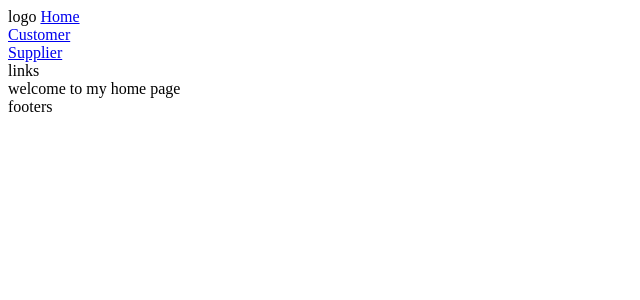
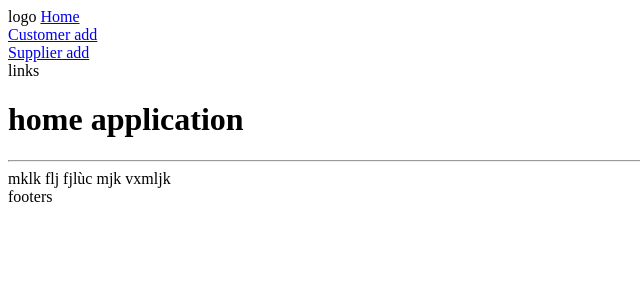
Before and after one commit to anthonyGosme/angular10, an Angular app in the folder customerApp/: page /home in a window 1280 px wide. Shown: the top 300 px of the page, without its empty margins (0-640 px from the left). Built offline with nearby package versions, Linux system fonts and the light colour scheme.

Commit message:
sub modul lazy loading

```diff
--- /dev/null
+++ b/customerApp/src/customerApp/customer/customerAppCustomerModule.ts
@@ -0,0 +1,19 @@
+import { CommonModule } from '@angular/common';
+import { NgModule } from '@angular/core';
+import { RouterModule } from '@angular/router';
+import { customerRoutes } from '../routing/customerAppCustomerRouting';
+import { FormsModule } from '@angular/forms';
+import { customerComponent } from './customerAppCustomerComponent';
+
+@NgModule({
+  declarations: [
+    customerComponent
+    // charge des conmposants
+  ],
+  imports: [
+    CommonModule, FormsModule, RouterModule.forChild(customerRoutes)  // import des modules
+  ],
+  providers: [],
+  bootstrap: [customerComponent] // demarre le composant customerComponent
+})
+export class customerModule { }
--- a/customerApp/src/customerApp/customerApp.modules.ts
+++ /dev/null
@@ -1,23 +0,0 @@
-import { BrowserModule } from '@angular/platform-browser';
-import { NgModule } from '@angular/core';
-import { RouterModule } from '@angular/router';
-import { mainRoutes } from './routing/customerAppMainRouting';
-import { FormsModule } from '@angular/forms';
-import { customerComponent } from './customer/customerAppCustomerComponent';
-import {  masterPageComponent   } from './master/customerAppMasterPageComponent';
-import {  homeComponent   } from './home/customerAppHomeComponent';
-import {  supplierComponent   } from './supplier/customerAppSupplierComponent';
-@NgModule({
-  declarations: [
-    customerComponent,homeComponent,
-    supplierComponent,masterPageComponent
-
-    // charge des conmposants
-  ],
-  imports: [
-    BrowserModule, FormsModule, RouterModule.forRoot(mainRoutes)  // import des modules
-  ],
-  providers: [],
-  bootstrap: [masterPageComponent] // demarre le composant customerComponent
-})
-export class customerModule { }
--- a/customerApp/src/customerApp/home/customerAppHomeView.html
+++ b/customerApp/src/customerApp/home/customerAppHomeView.html
@@ -1 +1,3 @@
-welcome to my home page
+<H1> home application</H1>
+<hr/>
+mklk flj fjlùc mjk vxmljk
--- /dev/null
+++ b/customerApp/src/customerApp/home/customerAppMainModule.ts
@@ -0,0 +1,19 @@
+import { BrowserModule } from '@angular/platform-browser';
+import { NgModule } from '@angular/core';
+import { RouterModule } from '@angular/router';
+import { mainRoutes } from '../routing/customerAppMainRouting';
+import { FormsModule } from '@angular/forms';
+import { homeComponent } from './customerAppHomeComponent';
+import { masterPageComponent } from './customerAppMasterPageComponent';
+@NgModule({
+  declarations: [
+    homeComponent,masterPageComponent
+    // charge des conmposants
+  ],
+  imports: [
+    BrowserModule, FormsModule, RouterModule.forRoot(mainRoutes)  // import des modules
+  ],
+  providers: [],
+  bootstrap: [masterPageComponent] // demarre le composant customerComponent
+})
+export class mainModule { }
--- a/customerApp/src/customerApp/master/customerAppMasterPageView.html
+++ b/customerApp/src/customerApp/home/customerAppMasterPageView.html
@@ -1,7 +1,7 @@
 logo
 <a [routerLink] ="['home']">Home</a><br/>
-<a [routerLink] ="['customer']">Customer</a><br/>
-<a [routerLink] ="['supplier']">Supplier<br/>
+<a [routerLink] ="['customer/add']">Customer add</a><br/>
+<a [routerLink] ="['supplier/add']">Supplier add<br/>
 
 </a>
 links
--- /dev/null
+++ b/customerApp/src/customerApp/routing/customerAppCustomerRouting.ts
@@ -0,0 +1,6 @@
+import { customerComponent } from '../customer/customerAppCustomerComponent';
+
+export const customerRoutes =
+[
+    {path:'add', component : customerComponent }
+];
--- a/customerApp/src/customerApp/routing/customerAppMainRouting.ts
+++ b/customerApp/src/customerApp/routing/customerAppMainRouting.ts
@@ -1,11 +1,14 @@
-import { customerComponent } from '../customer/customerAppCustomerComponent';
 import { homeComponent } from '../home/customerAppHomeComponent';
-import { supplierComponent } from '../supplier/customerAppSupplierComponent';
-
 export const mainRoutes =
 [
     {path:'home', component : homeComponent },
-    {path:'supplier', component : supplierComponent },
-    {path:'customer', component : customerComponent },
-    {path:'', component : homeComponent }
+    {
+        path: 'supplier',
+        loadChildren: () => import('../supplier/customerAppSupplierModule').then(m => m.supplierModule)
+    }
+    ,
+    {
+        path: 'customer',
+        loadChildren: () => import('../customer/customerAppCustomerModule').then(m => m.customerModule)
+    }
 ];
--- /dev/null
+++ b/customerApp/src/customerApp/routing/customerAppSupplierRouting.ts
@@ -0,0 +1,8 @@
+
+import { supplierComponent } from '../supplier/customerAppSupplierComponent';
+
+export const supplierRoutes =
+[
+    {path:'add', component : supplierComponent }
+
+];
--- /dev/null
+++ b/customerApp/src/customerApp/supplier/customerAppSupplierModule.ts
@@ -0,0 +1,19 @@
+
+import { CommonModule } from '@angular/common';
+import { NgModule } from '@angular/core';
+import { RouterModule } from '@angular/router';
+import { supplierRoutes } from '../routing/customerAppSupplierRouting';
+import { FormsModule } from '@angular/forms';
+import { supplierComponent } from './customerAppSupplierComponent';
+@NgModule({
+  declarations: [
+    supplierComponent
+    // charge des conmposants
+  ],
+  imports: [
+    CommonModule, FormsModule, RouterModule.forChild(supplierRoutes)  // import des modules
+  ],
+  providers: [],
+  bootstrap: [supplierComponent] // demarre le composant customerComponent
+})
+export class supplierModule { }
--- a/customerApp/src/main.ts
+++ b/customerApp/src/main.ts
@@ -1,12 +1,12 @@
 import { enableProdMode } from '@angular/core';
 import { platformBrowserDynamic } from '@angular/platform-browser-dynamic';
 
-import {customerModule } from './customerApp/customerApp.modules';
+import {mainModule } from './customerApp/home/customerAppMainModule';
 import { environment } from './environments/environment';
 
 if (environment.production) {
   enableProdMode();
 }
 
-platformBrowserDynamic().bootstrapModule(customerModule)
+platformBrowserDynamic().bootstrapModule(mainModule)
   .catch(err => console.error(err));
```
Also changed, not shown: customerApp/src/customerApp/home/customerAppMasterPageComponent.ts (renamed from customerApp/src/customerApp/master/customerAppMasterPageComponent.ts).
